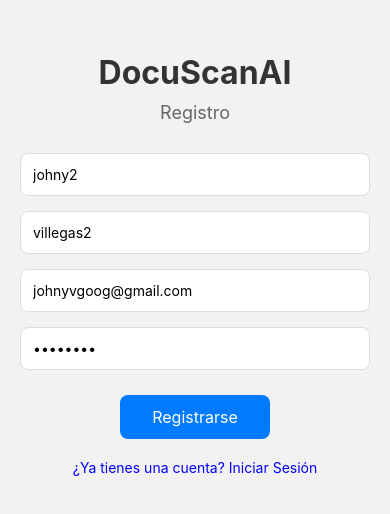
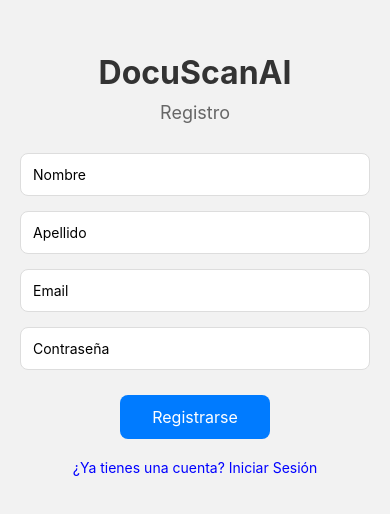
Before and after one commit to JohnyVB/DocuScanIA-app, a React Native app: screen /Register in a window 390 px wide. Shown: the part 158-672 px from the top of the page. Built offline with nearby package versions, Linux system fonts and the light colour scheme.

Commit message:
User data is deleted

```diff
--- a/src/screens/LoginScreen.tsx
+++ b/src/screens/LoginScreen.tsx
@@ -26,10 +26,10 @@ export const LoginScreen = () => {
     const navigation = useNavigation<LoginScreenNavigationProp>();
     const [loading, setLoading] = useState(false);
     const { email, password, onChangeForm } = useForm({
-        email: "johny.villegas.dev@gmail.com",
-        password: "johny23",
+        email: "",
+        password: "",
     });
-    const { setToken, token, setUserData } = userStore();
+    const { setToken, setUserData } = userStore();
 
     const handleLogin = async () => {
         if (!email || !password) {
@@ -114,9 +114,6 @@ export const LoginScreen = () => {
                         ¿No tienes una cuenta? Registrarse
                     </Text>
                 </TouchableOpacity>
-                {token && token.length > 0 && (
-                    <Text>Token actual: {token}</Text>
-                )}
             </View>
         </KeyboardAvoidingView>
     );
--- a/src/screens/RecoverPassScreen.tsx
+++ b/src/screens/RecoverPassScreen.tsx
@@ -32,7 +32,7 @@ export const RecoverPassScreen = () => {
     const [loading, setLoading] = useState(false);
     const [step, setStep] = useState<StepType>("email");
     const { email, code, password, confirmPassword, onChangeForm } = useForm({
-        email: "johny.villegas.dev@gmail.com",
+        email: "",
         code: "",
         password: "",
         confirmPassword: "",
--- a/src/screens/RegisterScreen.tsx
+++ b/src/screens/RegisterScreen.tsx
@@ -25,10 +25,10 @@ export const RegisterScreen = () => {
     const navigation = useNavigation<RegisterScreenNavigationProp>();
     const [loading, setLoading] = useState(false);
     const { name, lastname, email, password, onChangeForm } = useForm({
-        name: "johny2",
-        lastname: "villegas2",
-        email: "johnyvgoog@gmail.com",
-        password: "johny123",
+        name: "",
+        lastname: "",
+        email: "",
+        password: "",
     });
 
     const handleRegister = async () => {
```
